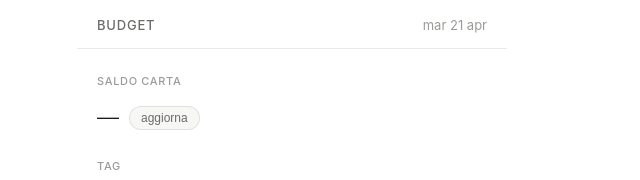
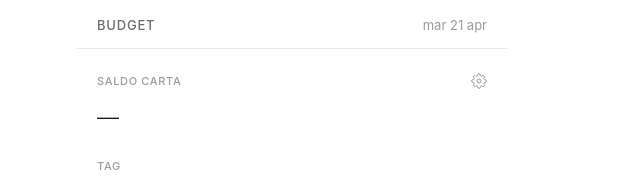
Before and after one commit to 1084lai/daily-budget-manager, a Svelte app: page / in a window 1280 px wide. Both pictures are taken after a click on the button "utils". Shown: the top 180 px of the page, without its empty margins (348-988 px from the left). Built offline with nearby package versions, Linux system fonts and the light colour scheme; no server answers.

Commit message:
feat(utils): inline saldo editor with gear button

```diff
--- a/src/components/TabOggi.svelte
+++ b/src/components/TabOggi.svelte
@@ -129,12 +129,14 @@
 </div>
 
 <!-- SALDO -->
+{#if s.saldo !== null}
 <div class="section" style="margin-top:20px">
   <div class="section-label">saldo carta</div>
   <div class="saldo-row">
-    <div class="saldo-display">{s.saldo !== null ? fmt(s.saldo) : '—'}</div>
+    <div class="saldo-display">{fmt(s.saldo)}</div>
   </div>
 </div>
+{/if}
 
 
 <div style="height:20px"></div>
--- a/src/components/TabUtils.svelte
+++ b/src/components/TabUtils.svelte
@@ -7,11 +7,19 @@
 
   $: s = $store;
 
-  function editSaldo() {
-    const v = prompt('Inserisci il saldo attuale della tua Postepay (€):');
-    if (v === null) return;
-    const n = parseFloat(String(v).replace(',', '.'));
+  // Saldo
+  let saldoEdit = false;
+  let saldoInput = '';
+
+  function toggleSaldoEdit() {
+    saldoInput = s.saldo !== null ? String(s.saldo) : '';
+    saldoEdit = !saldoEdit;
+  }
+
+  function saveSaldo() {
+    const n = parseFloat(String(saldoInput).replace(',', '.'));
     if (!isNaN(n) && n >= 0) store.updateSaldo(parseFloat(n.toFixed(2)));
+    saldoEdit = false;
   }
 
   // Tag
@@ -52,11 +60,25 @@
 
 <!-- SALDO -->
 <div class="section" style="padding-top:24px">
-  <div class="section-label">saldo carta</div>
+  <div class="section-label" style="display:flex;align-items:center;justify-content:space-between">
+    saldo carta
+    <button class="gear-btn" on:click={toggleSaldoEdit} aria-label="modifica saldo">
+      <svg viewBox="0 0 24 24" fill="none" stroke="currentColor" stroke-width="1.5" width="16" height="16">
+        <path d="M12 15a3 3 0 100-6 3 3 0 000 6z"/>
+        <path d="M19.4 15a1.65 1.65 0 00.33 1.82l.06.06a2 2 0 010 2.83 2 2 0 01-2.83 0l-.06-.06a1.65 1.65 0 00-1.82-.33 1.65 1.65 0 00-1 1.51V21a2 2 0 01-4 0v-.09A1.65 1.65 0 009 19.4a1.65 1.65 0 00-1.82.33l-.06.06a2 2 0 01-2.83-2.83l.06-.06A1.65 1.65 0 004.68 15a1.65 1.65 0 00-1.51-1H3a2 2 0 010-4h.09A1.65 1.65 0 004.6 9a1.65 1.65 0 00-.33-1.82l-.06-.06a2 2 0 012.83-2.83l.06.06A1.65 1.65 0 009 4.68a1.65 1.65 0 001-1.51V3a2 2 0 014 0v.09a1.65 1.65 0 001 1.51 1.65 1.65 0 001.82-.33l.06-.06a2 2 0 012.83 2.83l-.06.06A1.65 1.65 0 0019.4 9a1.65 1.65 0 001.51 1H21a2 2 0 010 4h-.09a1.65 1.65 0 00-1.51 1z"/>
+      </svg>
+    </button>
+  </div>
   <div class="saldo-row">
     <div class="saldo-display">{s.saldo !== null ? fmt(s.saldo) : '—'}</div>
-    <button class="btn-sm" on:click={editSaldo}>aggiorna</button>
   </div>
+  {#if saldoEdit}
+    <div class="input-row" style="margin-top:10px">
+      <input class="input-field" type="number" bind:value={saldoInput} placeholder="€" step="0.01" min="0"
+        on:keydown={e => e.key === 'Enter' && saveSaldo()} />
+      <button class="btn" on:click={saveSaldo}>salva</button>
+    </div>
+  {/if}
 </div>
 
 <!-- TAG MANAGER -->
@@ -97,3 +119,17 @@
 </div>
 
 <div style="height:20px"></div>
+
+<style>
+  .gear-btn {
+    background: none;
+    border: none;
+    cursor: pointer;
+    color: var(--text3);
+    padding: 0;
+    display: flex;
+    align-items: center;
+    transition: color 0.15s;
+  }
+  .gear-btn:hover { color: var(--text2); }
+</style>
```
